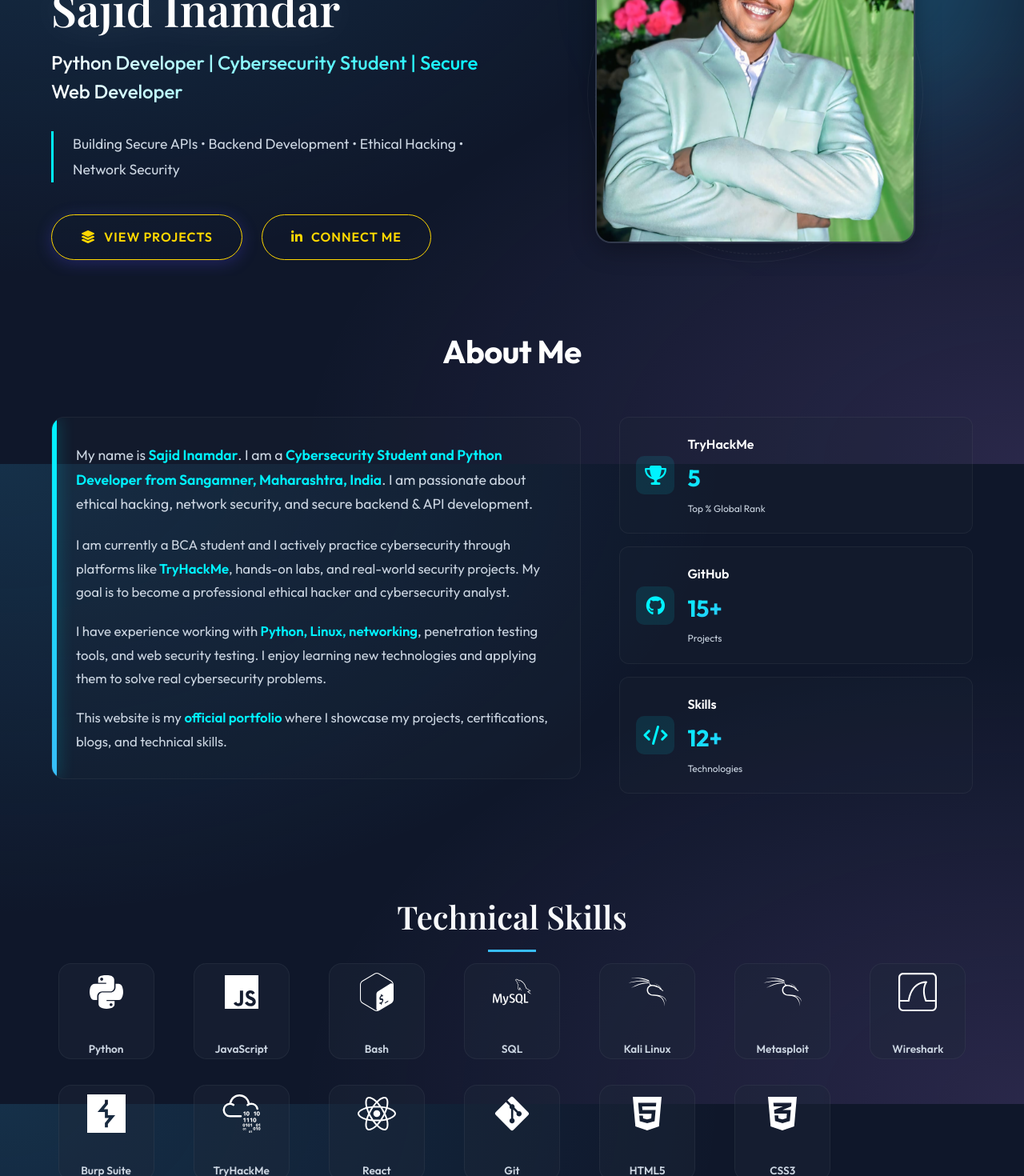
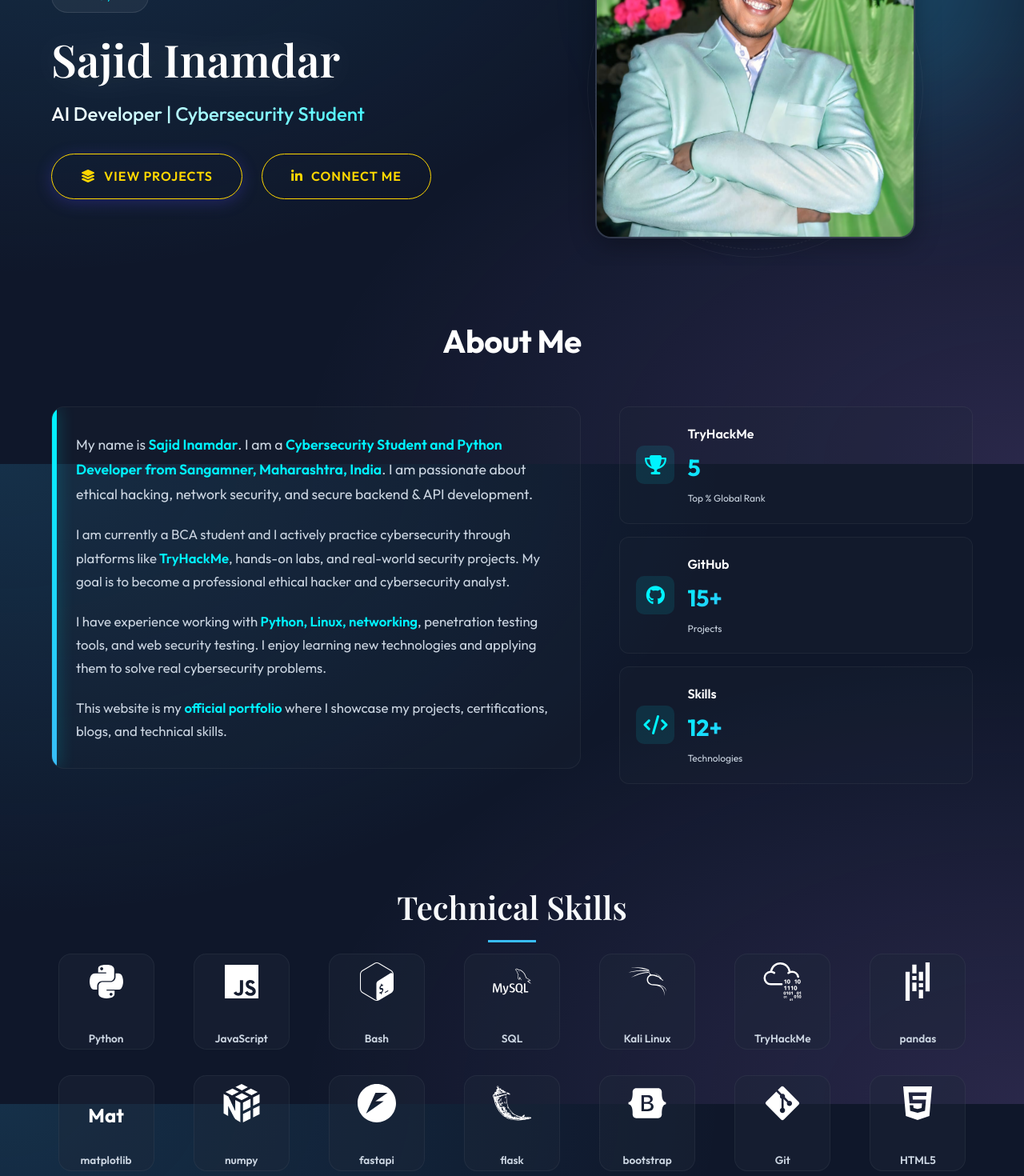
Before and after one commit to sajidinamdar/sajid-Portfolio, a React (Vite) app: page /home in a window 1280 px wide. Shown: the part 220-1690 px from the top of the page at 80% size. Built offline with nearby package versions, Linux system fonts and the light colour scheme; a web font is replaced by a local one.

Commit message:
Update portfolio hero sections and restore essential configs

```diff
--- a/src/components/Home.jsx
+++ b/src/components/Home.jsx
@@ -10,10 +10,8 @@ export default function Home() {
                     <div className="hero-text-content">
                         <span className="greeting">HELLO, I'M</span>
                         <h1 className="hero-name">Sajid Inamdar</h1>
-                        <h2 className="hero-role">Python Developer | Cybersecurity Student | Secure Web Developer</h2>
-                        <p className="hero-subtext">
-                            Building Secure APIs • Backend Development • Ethical Hacking • Network Security
-                        </p>
+                        <h2 className="hero-role">AI Developer | Cybersecurity Student</h2>
+
                         <div className="hero-cta">
                             <Link to="#projects" className="btn btn-primary" onClick={(e) => {
                                 e.preventDefault();
--- a/src/components/Skills.jsx
+++ b/src/components/Skills.jsx
@@ -1,5 +1,12 @@
-import { FaPython, FaHtml5, FaCss3Alt, FaJs, FaReact, FaGitAlt } from 'react-icons/fa';
-import { SiKalilinux, SiWireshark, SiBurpsuite, SiGnubash, SiMysql, SiTryhackme } from 'react-icons/si';
+import { FaPython, FaHtml5, FaCss3Alt, FaJs, FaGitAlt, FaBootstrap } from 'react-icons/fa';
+import { SiKalilinux, SiGnubash, SiMysql, SiTryhackme, SiPandas, SiNumpy, SiFastapi, SiFlask } from 'react-icons/si';
+// Note: Matplotlib icon might not be in all versions of si, using a placeholder if needed or checking build.
+// Assuming SiMatplotlib exists or using a fallback if build fails. Let's try SiPandas, SiNumpy, etc.
+// If SiMatplotlib is missing, I'll use FaChartBar as fallback in next step. For now attempting SiNumpy/Pandas.
+// Actually, I'll skip importing SiMatplotlib explicitly if I'm unsure and use a generic or text.
+// Wait, I should try to make it look good.
+// Let's use simple logic: Import what we are sure of.
+// user list: Python, JavaScript, Bash, SQL, Kali Linux, TryHackMe, pandas, matplotlib, numpy, fastapi, flask, bootstrap, Git, HTML5, CSS3
 
 const Skills = () => {
     const skills = [
@@ -8,11 +15,13 @@ const Skills = () => {
         { name: 'Bash', icon: <SiGnubash />, color: '#4EAA25' },
         { name: 'SQL', icon: <SiMysql />, color: '#4479A1' },
         { name: 'Kali Linux', icon: <SiKalilinux />, color: '#557C94' },
-        { name: 'Metasploit', icon: <SiKalilinux />, color: '#333' },
-        { name: 'Wireshark', icon: <SiWireshark />, color: '#1679A7' },
-        { name: 'Burp Suite', icon: <SiBurpsuite />, color: '#FF6633' },
         { name: 'TryHackMe', icon: <SiTryhackme />, color: '#C51C2C' },
-        { name: 'React', icon: <FaReact />, color: '#61DAFB' },
+        { name: 'pandas', icon: <SiPandas />, color: '#150458' },
+        { name: 'matplotlib', icon: <span style={{ fontWeight: 'bold', fontSize: '1.5rem' }}>Mat</span>, color: '#11557c' }, // Fallback for matplotlib
+        { name: 'numpy', icon: <SiNumpy />, color: '#013243' },
+        { name: 'fastapi', icon: <SiFastapi />, color: '#009688' },
+        { name: 'flask', icon: <SiFlask />, color: '#000000' },
+        { name: 'bootstrap', icon: <FaBootstrap />, color: '#7952B3' },
         { name: 'Git', icon: <FaGitAlt />, color: '#F05032' },
         { name: 'HTML5', icon: <FaHtml5 />, color: '#E34F26' },
         { name: 'CSS3', icon: <FaCss3Alt />, color: '#1572B6' }
```
